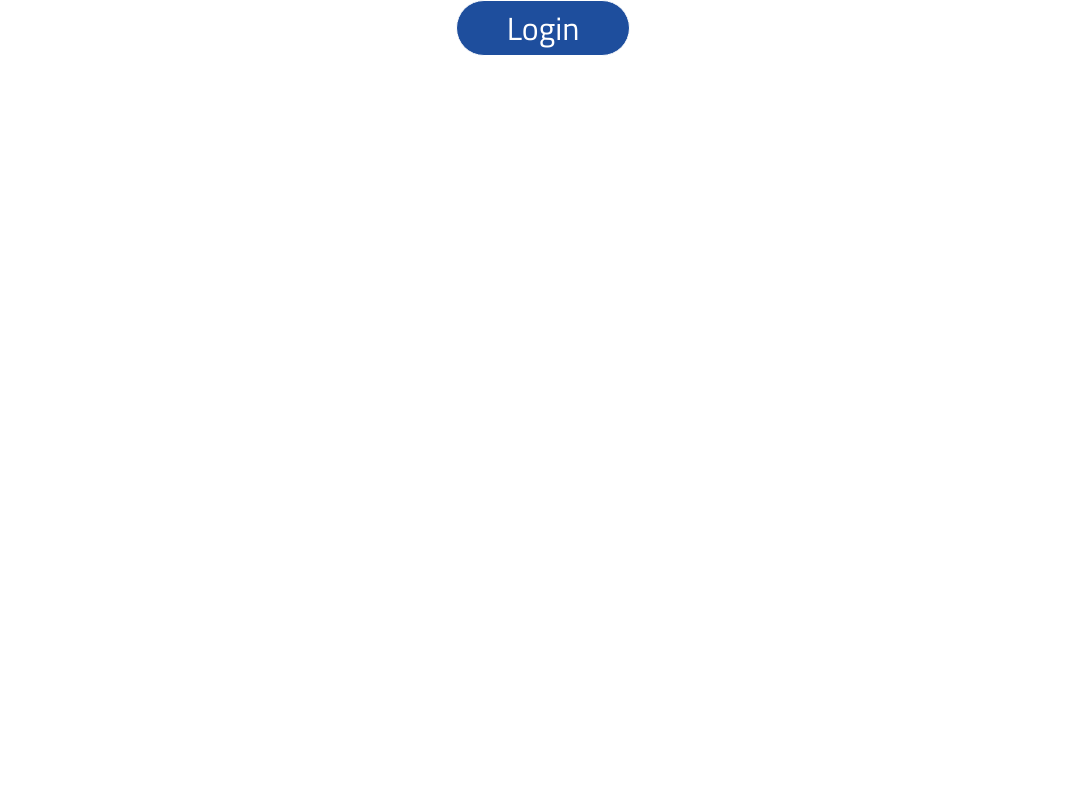
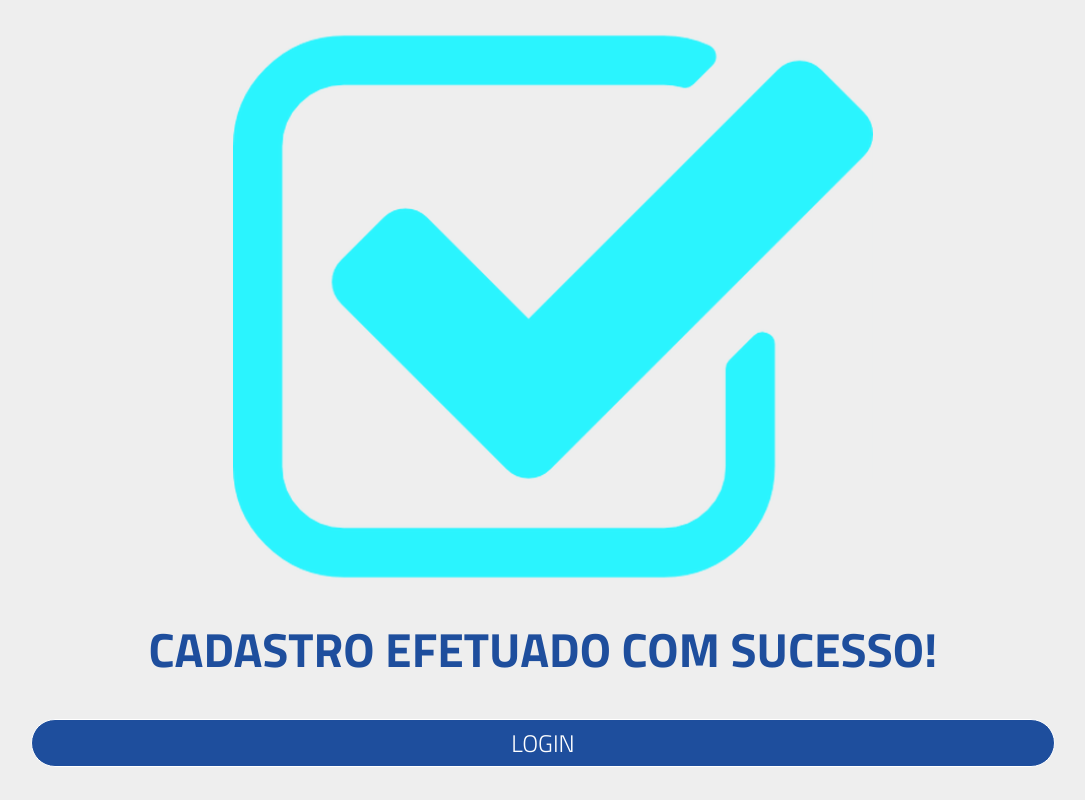
Before and after one commit to grupo2-trabalhoFinal/do-you-know-quiz-react-app, a React (Create React App) app in the folder do-you-know-react-app/: page /successful-register in a window 1280 px wide. Shown: the whole page, without its empty margins (97-1182 px from the left). Built offline with nearby package versions, Linux system fonts and the light colour scheme.

Commit message:
feat: create HomePage and SuccessfulPage

```diff
--- a/do-you-know-react-app/src/App.js
+++ b/do-you-know-react-app/src/App.js
@@ -1,5 +1,3 @@
-import ButtonExample from "./components/ButtonExample";
-import InputExample from "./components/InputExample";
 import Routes from "./Routes";
 import { GlobalStyle } from "./styles/global";
 
@@ -8,7 +6,6 @@ function App() {
     <div className="App">
       <GlobalStyle />
       <Routes />
-      <ButtonExample />
     </div>
   );
 }
--- /dev/null
+++ b/do-you-know-react-app/src/Pages/HomePage/index.jsx
@@ -0,0 +1,22 @@
+import {
+  GoToLoginButton,
+  GoToRegisterButton,
+  HomePageContainer,
+} from "./style";
+import Logo from "../../Assets/LOGO.svg";
+import { useHistory } from "react-router-dom";
+
+const HomePage = () => {
+  const history = useHistory();
+  //ONCLICK NOS BUTTONS PARA REDIRECIONAMENTO ATÉ AS PAGINAS DO FORMULÁRIO.
+
+  return (
+    <HomePageContainer>
+      <img src={Logo} alt="Logo" style={{ width: "80vw" }} />
+      <GoToRegisterButton>CADASTRO</GoToRegisterButton>
+      <GoToLoginButton>LOGIN</GoToLoginButton>
+    </HomePageContainer>
+  );
+};
+
+export default HomePage;
--- /dev/null
+++ b/do-you-know-react-app/src/Pages/HomePage/style.js
@@ -0,0 +1,52 @@
+import styled from "styled-components";
+import background from "../../Assets/background.svg";
+
+export const HomePageContainer = styled.div`
+  display: flex;
+  flex-direction: column;
+  justify-content: center;
+  align-items: center;
+  gap: 25px;
+
+  width: 100vw;
+  height: 100vh;
+
+  background: url(${background});
+  background-repeat: no-repeat;
+  background-color: #1e4e9d;
+  background-size: cover;
+
+  img {
+    margin-right: 15px;
+  }
+`;
+
+export const GoToRegisterButton = styled.button`
+  height: 3rem;
+  width: 70vw;
+
+  background-color: #1e4e9d;
+  color: white;
+
+  border-radius: 50px;
+  border: 1px solid white;
+
+  font-size: 1.5rem;
+  font-weight: 300;
+
+  transition: 0.4s ease;
+
+  &:hover {
+    background-color: #2af4fe;
+    color: #1e4e9d;
+
+    border: 3px solid white;
+
+    transition: 0.6s ease;
+  }
+`;
+
+export const GoToLoginButton = styled(GoToRegisterButton)`
+  background-color: white;
+  color: #1e4e9d;
+`;
--- /dev/null
+++ b/do-you-know-react-app/src/Pages/SuccessfulRegisterPage/index.jsx
@@ -0,0 +1,22 @@
+import { SuccessfulPageContainer, SuccessPageButton } from "./style";
+import checkIcon from "../../Assets/checkIcon.svg";
+import { useHistory } from "react-router-dom";
+
+const SuccessfulRegisterPage = () => {
+  const history = useHistory();
+  //ONCLICK NO BUTTON REDIRECT PARA FORMULARIO DE LOGIN
+
+  return (
+    <SuccessfulPageContainer>
+      <img
+        src={checkIcon}
+        alt="Icone de sucesso"
+        style={{ width: "50vw" }}
+      ></img>
+      <h2>CADASTRO EFETUADO COM SUCESSO!</h2>
+      <SuccessPageButton>LOGIN</SuccessPageButton>
+    </SuccessfulPageContainer>
+  );
+};
+
+export default SuccessfulRegisterPage;
--- /dev/null
+++ b/do-you-know-react-app/src/Pages/SuccessfulRegisterPage/style.js
@@ -0,0 +1,50 @@
+import styled from "styled-components";
+
+export const SuccessfulPageContainer = styled.div`
+  display: flex;
+  flex-direction: column;
+  align-items: center;
+  justify-content: space-evenly;
+
+  width: 100vw;
+  height: 100vh;
+
+  background-color: #eeeeee;
+  color: #1e4e9d;
+
+  img {
+    margin-left: 20px;
+  }
+
+  h2 {
+    font-size: 3rem;
+    text-align: center;
+
+    max-width: 90vw;
+  }
+`;
+
+export const SuccessPageButton = styled.button`
+  height: 3rem;
+  width: 80vw;
+
+  background-color: #1e4e9d;
+  color: white;
+
+  border-radius: 50px;
+  border: 1px solid white;
+
+  font-size: 1.5rem;
+  font-weight: 300;
+
+  transition: 0.4s ease;
+
+  &:hover {
+    background-color: #2af4fe;
+    color: #1e4e9d;
+
+    border: 3px solid white;
+
+    transition: 0.6s ease;
+  }
+`;
--- a/do-you-know-react-app/src/Routes/index.js
+++ b/do-you-know-react-app/src/Routes/index.js
@@ -1,7 +1,18 @@
 import { Switch, Route } from "react-router-dom";
+import HomePage from "../Pages/HomePage";
+import SuccessfulRegisterPage from "../Pages/SuccessfulRegisterPage";
 
 function Routes() {
-  <Switch></Switch>;
+  return (
+    <Switch>
+      <Route exact path="/">
+        <HomePage />
+      </Route>
+      <Route exact path="/successful-register">
+        <SuccessfulRegisterPage />
+      </Route>
+    </Switch>
+  );
 }
 
 export default Routes;
```
Also changed, not shown: do-you-know-react-app/src/Assets/background.svg (renamed from do-you-know-react-app/src/Assets/6058848-pontos-de-interrogacao-padrao-sem-costura-desenhados-a-mao-grátis-vetor 1 (1).svg), do-you-know-react-app/src/Assets/checkIcon.svg (added).
